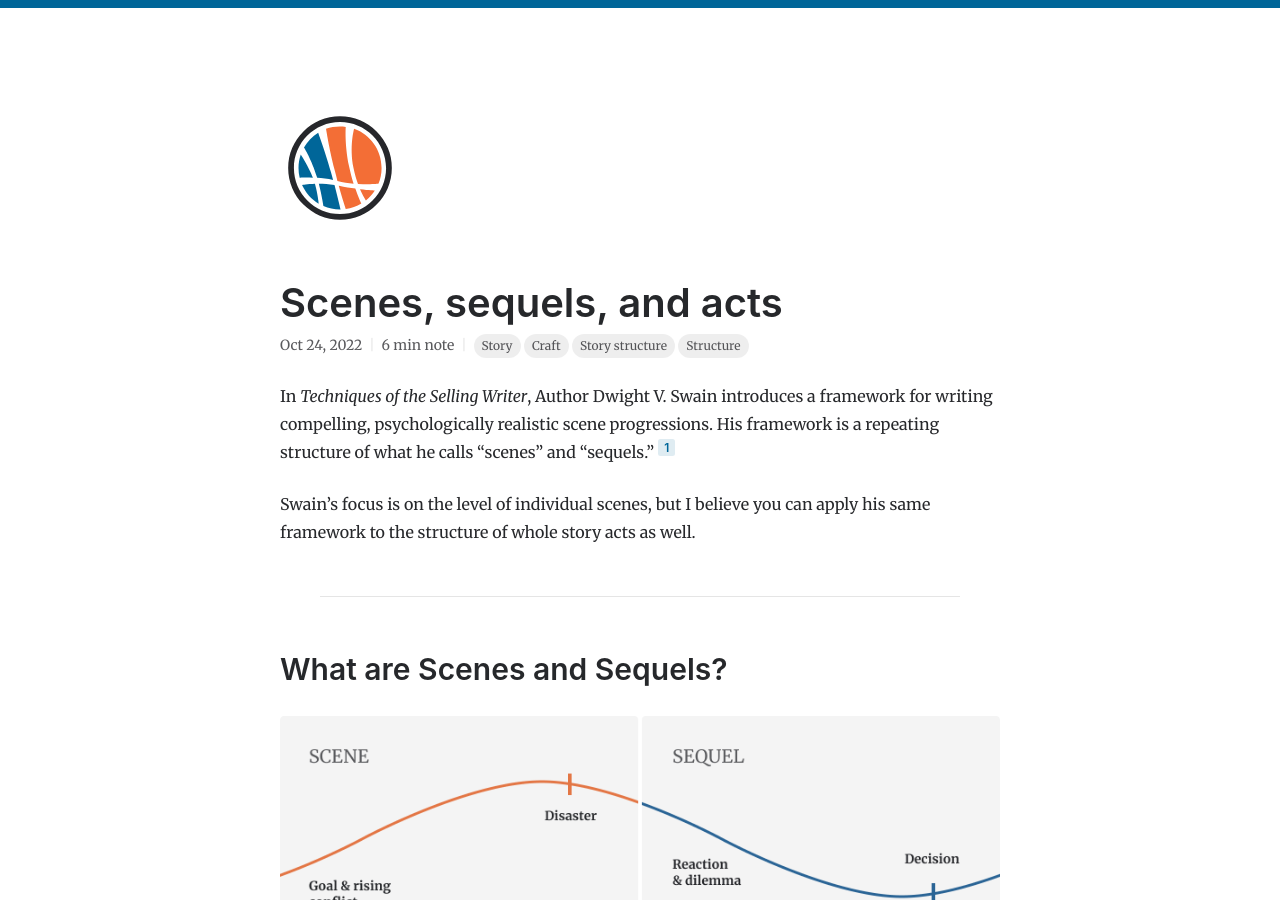
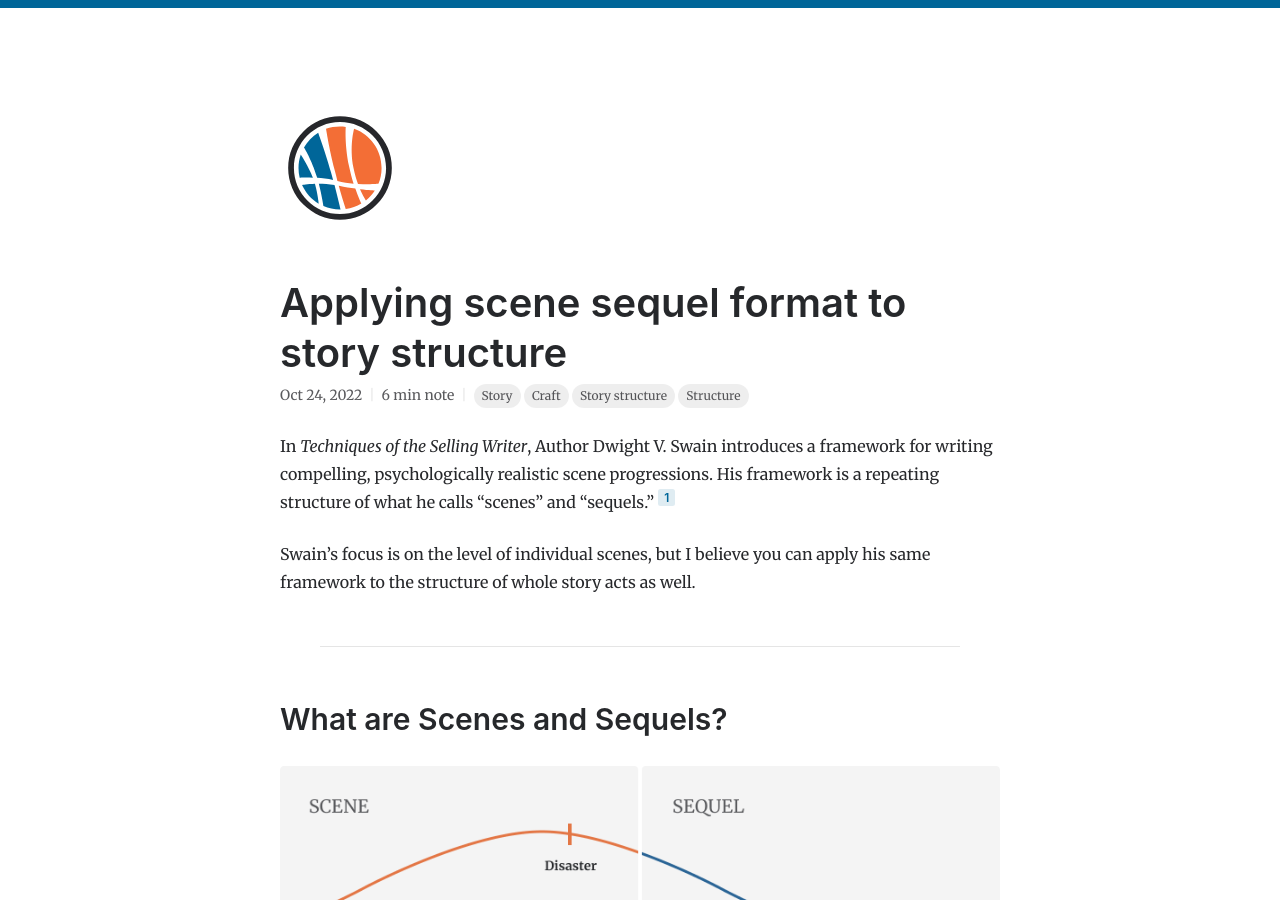
Before and after one commit to natelistrom/natelistrom.github.io, a Jekyll site: the page built from _posts/2022-10-24-scene-sequel-acts.md, in a window 1280 px wide and 900 px high. Built offline with Jekyll 4.4.1, drawn with Linux system fonts in a browser that asks for light colours.

Commit message:
Better title for scene sequel post

```diff
--- a/_posts/2022-10-24-scene-sequel-acts.md
+++ b/_posts/2022-10-24-scene-sequel-acts.md
@@ -1,6 +1,6 @@
 ---
 layout: post
-title:  "Scenes, sequels, and acts"
+title:  "Applying scene sequel format to story structure"
 date:   2022-10-24 12:00:00 -0400
 tags: [Story, Craft, Story structure, Structure]
 maturity: note
```
